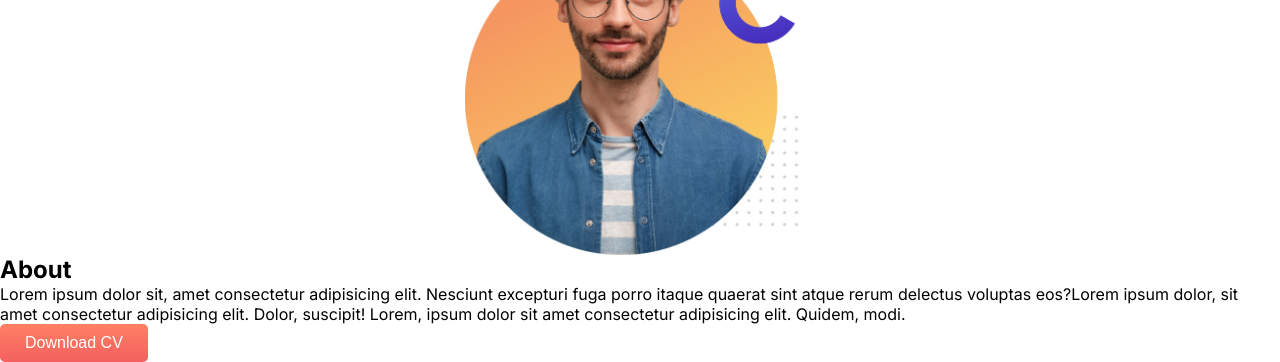
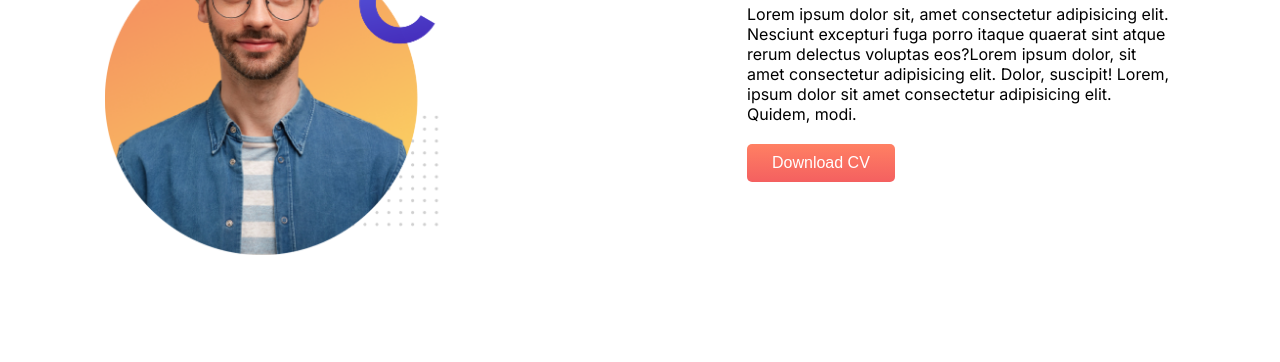
Before and after one commit to Afsar2034035/Rob-Davidson-Portfolio, a plain HTML site: page index.html in a window 1280 px wide. Shown: the part 686-1048 px from the top of the page. After the commit the page ends 991 px from the top, so only its background shows below. Drawn offline with Linux system fonts and the light colour scheme.

Commit message:
About CSS code added

```diff
--- a/css/style.css
+++ b/css/style.css
@@ -87,3 +87,35 @@ header {
 .about-left-side img {
     width: 350px;
 }
+
+
+/* About Styles */
+.about-container {
+    width: 1070px;
+    margin: 0 auto;
+    margin-bottom: 50px;
+}
+
+.about-content {
+    display: flex;
+    flex-direction: row;
+    justify-content: space-between;
+    align-items: center;
+}
+
+.about-title {
+    text-transform: uppercase;
+    font-size: 32px;
+    color: rgb(54, 57, 88);
+}
+
+.about-right-side {
+    width: 40%;
+    margin-left: 150px;
+    margin-top: 45px;
+}
+
+.about-description {
+    margin-top: 20px;
+    margin-bottom: 20px;
+}
```
